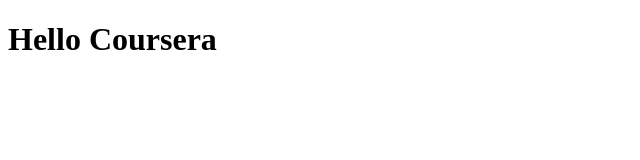
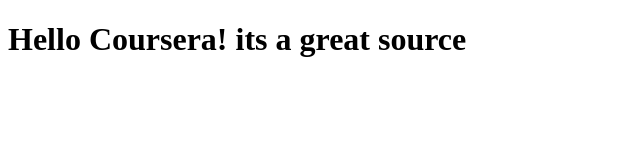
Before and after one commit to meenakshijoshi/CourseraTest, a plain HTML site: page site/index.html in a window 1280 px wide. Shown: the whole page, without its empty margins (0-640 px from the left). Drawn offline with Linux system fonts and the light colour scheme.

Commit message:
Small Addition to header

```diff
--- a/site/index.html
+++ b/site/index.html
@@ -4,7 +4,7 @@
 	<title>Hello Coursera!</title>
 </head>
 <body>
-<h1>Hello Coursera
+<h1>Hello Coursera! its a great source
 </h1>
 </body>
 </html>
```
